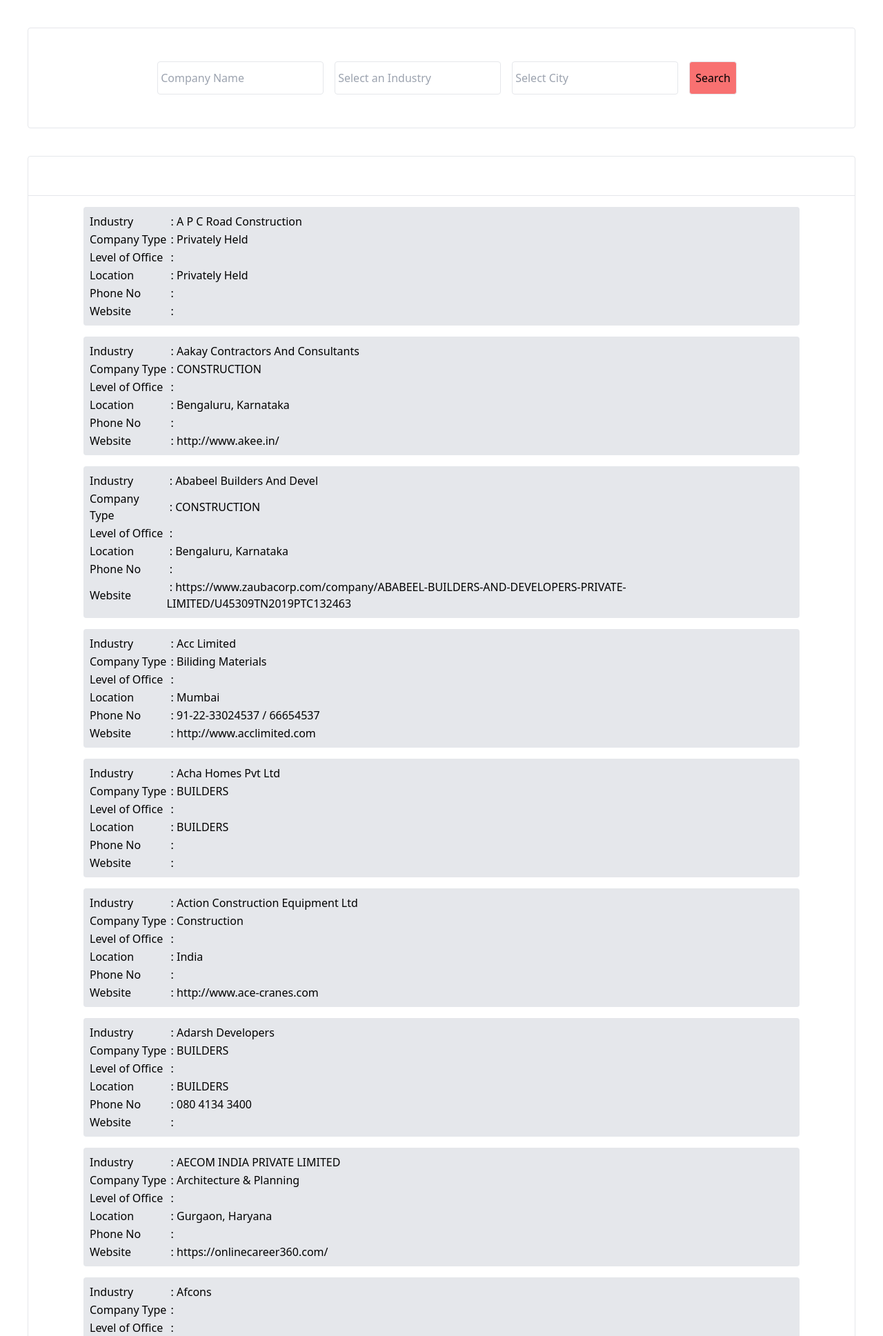
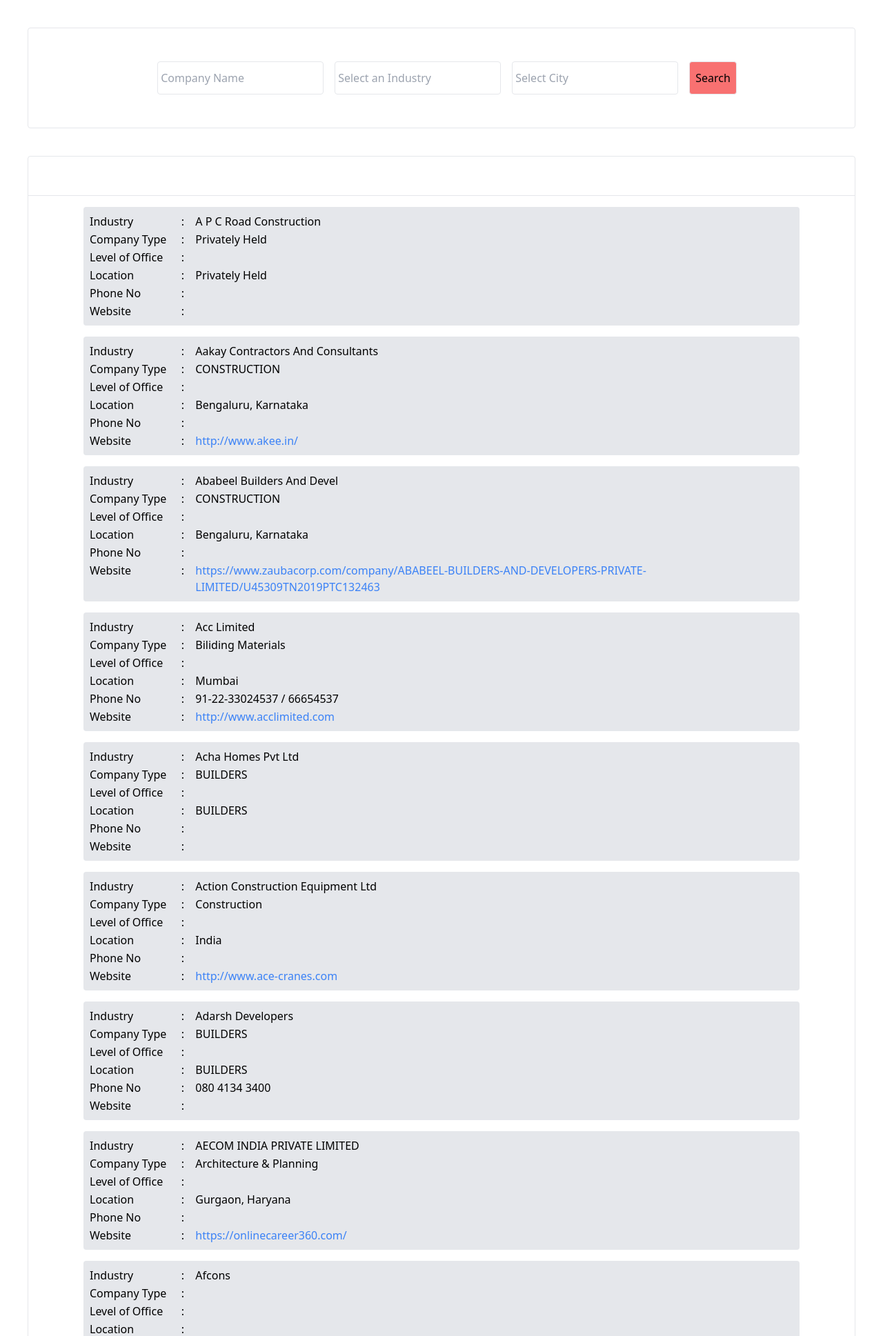
Before and after one commit to gvsreevarsha/CompanyDatabase, a PHP site: page / in a window 1280 px wide. Shown: the top 1937 px of the page at 69% size. Run offline with PHP 8.4, Linux system fonts and the light colour scheme; data comes from the database, SQL or seed files in the repository.

Commit message:
Slight changes in apperance

```diff
--- a/index.php
+++ b/index.php
@@ -65,14 +65,15 @@
 if ($result = $con->query($query)) {
     while ($row = $result->fetch_assoc()) {
 
-        echo '<div class="my-4 bg-gray-200 rounded ml-20 mr-20 p-2"><table>'.
-        '<tr><td>Industry</td><td>&nbsp;:&nbsp;'.$row["Name_of_the_Company"].'</td></tr>' .
-        '<tr><td>Company Type</td><td>&nbsp;:&nbsp;'.$row["Type_of_Organization"].'</td></tr> '.
-        '<tr><td>Level of Office</td><td>&nbsp;:&nbsp;</td></tr> '.
-        '<tr><td>Location</td><td>&nbsp;:&nbsp;'.$row["Origin"].'</td></tr>'.
-        '<tr><td>Phone No</td><td>&nbsp;:&nbsp;'.$row["Contact_Person_Phone_No"].'</td></tr> '.
-        '<tr><td>Website</td><td>&nbsp;:&nbsp;'.$row["Website"].'</td></tr>'.
+        echo '<div class="my-4 bg-gray-200 rounded ml-20 mr-20 p-2"><table width="100%">'.
+        '<tr><td width="13%" style="vertical-align: text-top">Industry</td><td width="2%" style="vertical-align: text-top">:</td><td>'.$row["Name_of_the_Company"].'</td></tr>' .
+        '<tr><td width="13%" style="vertical-align: text-top">Company Type</td><td width="2%" style="vertical-align: text-top">:</td><td>'.$row["Type_of_Organization"].'</td></tr> '.
+        '<tr><td width="13%" style="vertical-align: text-top">Level of Office</td><td width="2%" style="vertical-align: text-top">:</td><td></td></tr> '.
+        '<tr><td width="13%" style="vertical-align: text-top">Location</td><td width="2%" style="vertical-align: text-top">:</td><td>'.$row["Origin"].'</td></tr>'.
+        '<tr><td width="13%" style="vertical-align: text-top">Phone No</td><td width="2%" style="vertical-align: text-top">:</td><td>'.$row["Contact_Person_Phone_No"].'</td></tr> '.
+        '<tr><td width="13%" style="vertical-align: text-top">Website</td><td width="2%" style="vertical-align: text-top">:</td><td><a class="text-blue-500 hover:text-blue-800" href="'.$row["Website"].'">'.$row["Website"].'</a></td></tr>'.
         '</table></div>';
+
     }
     $result->free();
 }
```
